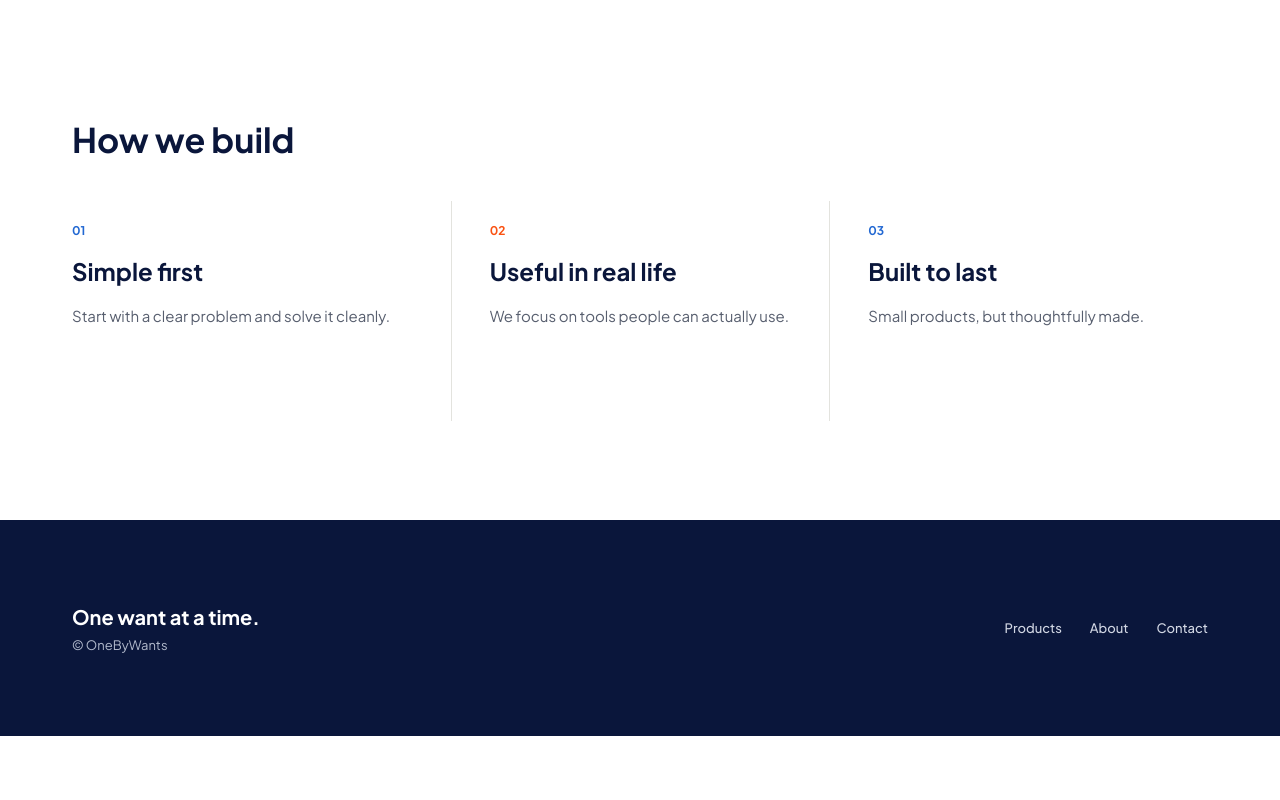
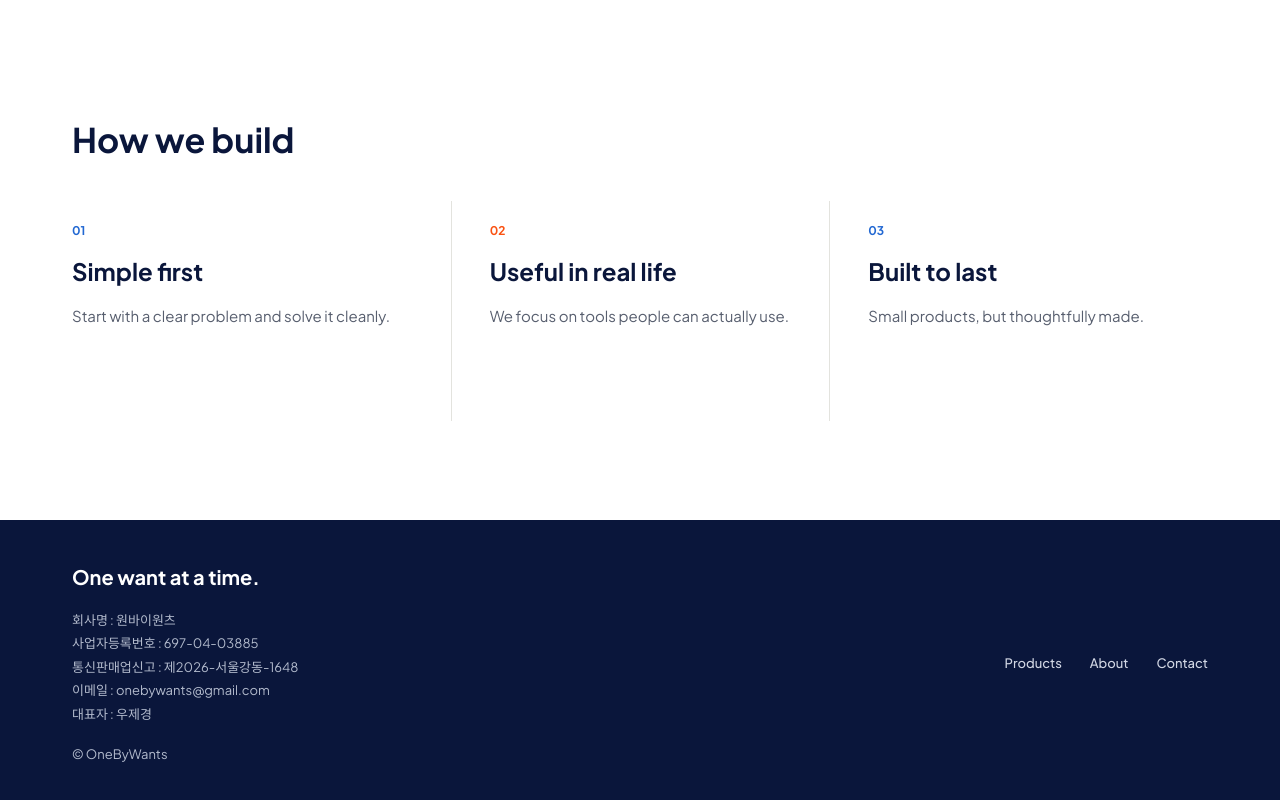
Before and after one commit to onebywants/website, a Next.js app: page / in a window 1280 px wide. Shown: the part 1002-1802 px from the top of the page. Before the commit the page ends 1738 px from the top, so only its background shows below. Built offline with nearby package versions, Linux system fonts and the light colour scheme.

Commit message:
공통 푸터에 원바이원츠 회사 및 사업자 정보 추가
회사명, 사업자등록번호, 통신판매업신고, 이메일 및 대표자 정보 표시

- 이메일 문의 링크와 사업자 정보 줄바꿈 및 푸터 여백 적용
- 기존 푸터 문구와 내비게이션 유지

```diff
--- a/src/components/Footer/Footer.module.css
+++ b/src/components/Footer/Footer.module.css
@@ -12,6 +12,8 @@
   min-height: 13.5rem;
   margin: 0 auto;
   min-width: 0;
+  gap: 2.5rem;
+  padding: 2.75rem 0;
 }
 
 .brand {
@@ -34,6 +36,22 @@
 .copyright {
   color: var(--color-footer-muted);
   font-size: 0.8125rem;
+}
+
+.businessInfo {
+  margin: 0.75rem 0;
+  color: var(--color-footer-muted);
+  font-size: 0.8125rem;
+  line-height: 1.8;
+  overflow-wrap: anywhere;
+}
+
+.businessInfo p {
+  margin: 0;
+}
+
+.businessInfo a:hover {
+  color: #ffffff;
 }
 
 .navigation {
--- a/src/components/Footer/Footer.tsx
+++ b/src/components/Footer/Footer.tsx
@@ -14,6 +14,13 @@ export function Footer() {
       <div className={styles.inner}>
         <div className={styles.brand}>
           <p className={styles.tagline}>One want at a time.</p>
+          <div className={styles.businessInfo}>
+            <p>회사명 : 원바이원츠</p>
+            <p>사업자등록번호 : 697-04-03885</p>
+            <p>통신판매업신고 : 제2026-서울강동-1648</p>
+            <p>이메일 : <a href="mailto:onebywants@gmail.com">onebywants@gmail.com</a></p>
+            <p>대표자 : 우제경</p>
+          </div>
           <p className={styles.copyright}>© OneByWants</p>
         </div>
         <nav aria-label="푸터 메뉴">
```
Also changed, not shown: .agent/history.md.
